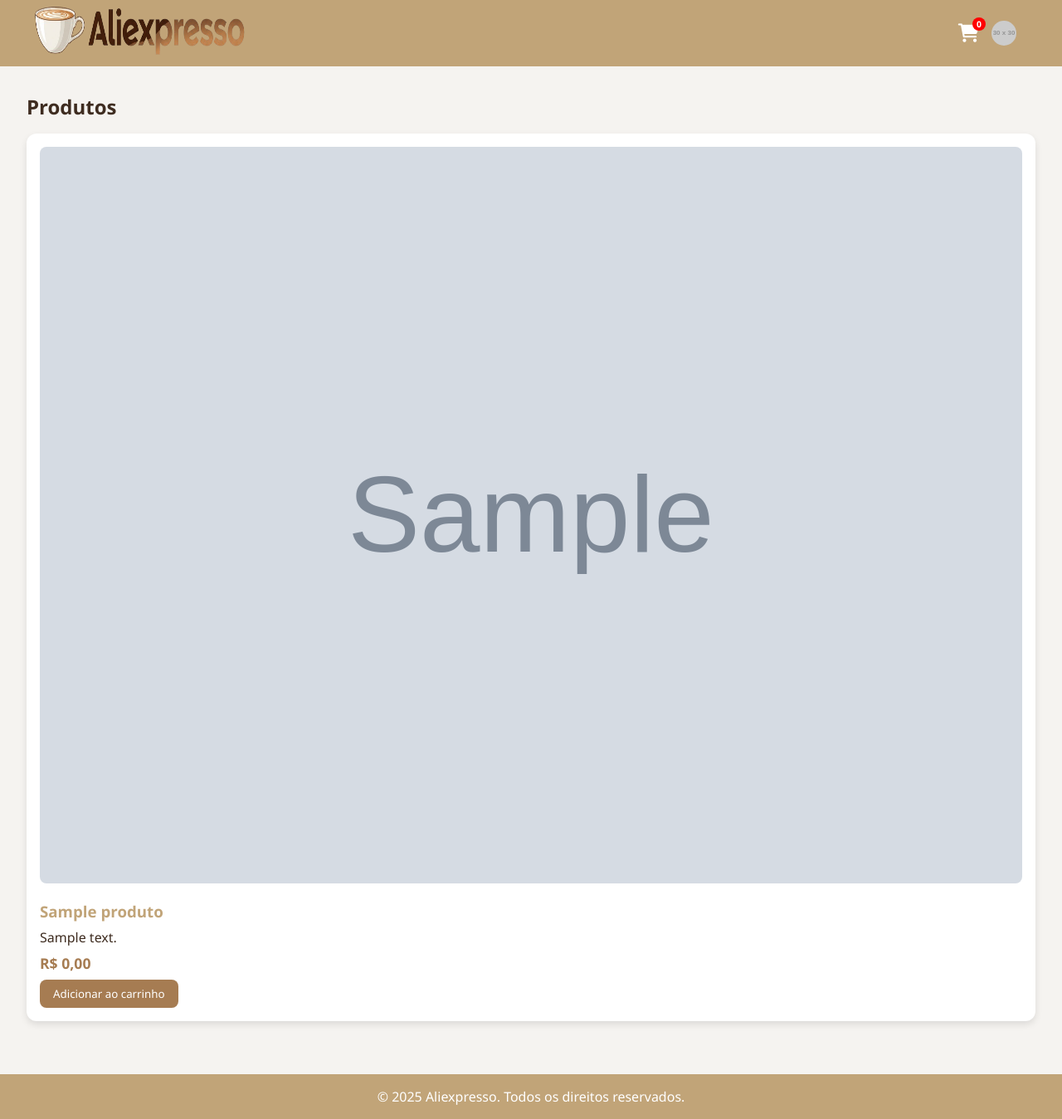
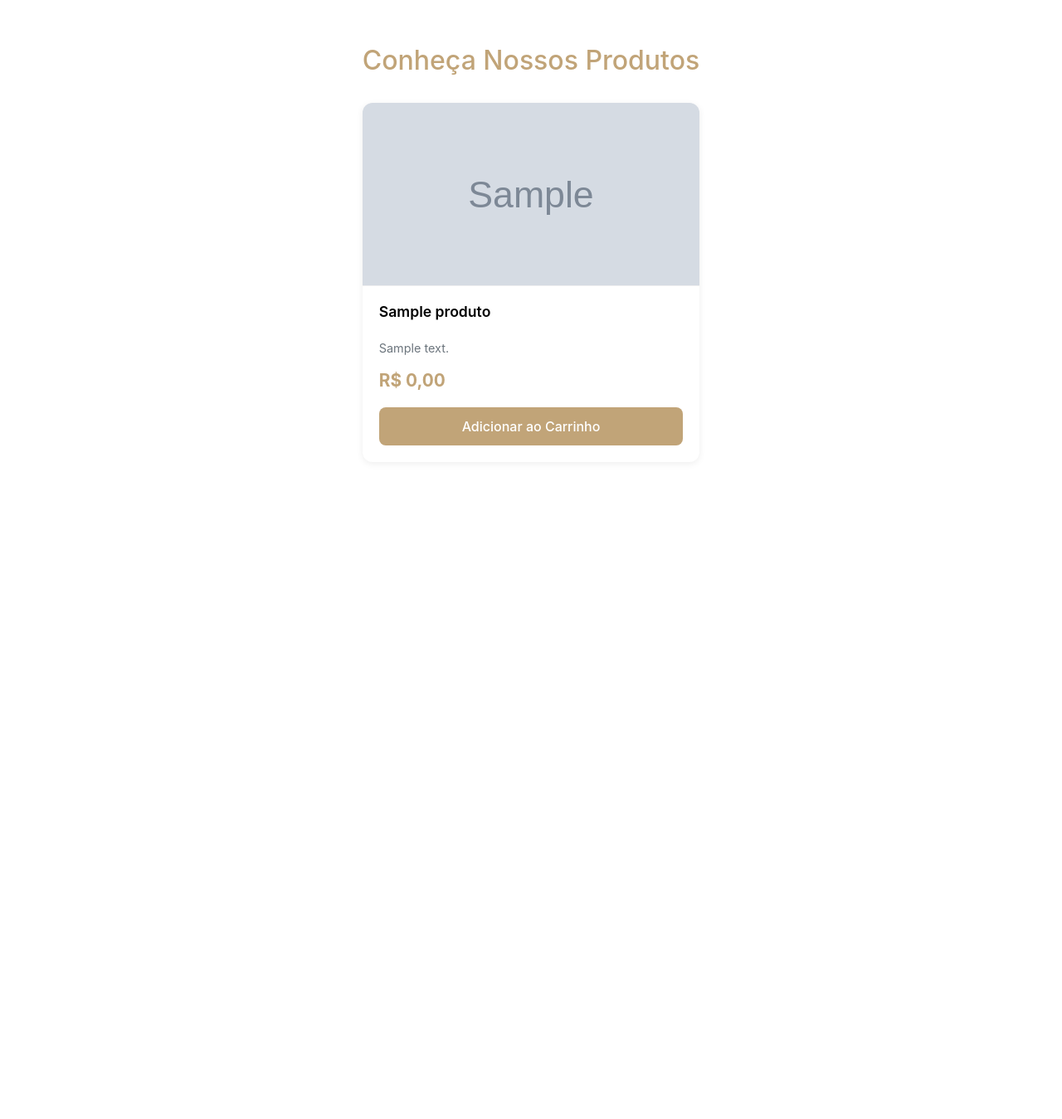
Before and after one commit to JoaoTrombeta/Aliexpresso, a PHP site: the page made by view/produtos/index.php in a window 1280 px wide. Shown: the whole page at 83% size. After the commit the page ends 537 px from the top, so only its background shows below. Run offline with PHP 8.4, Linux system fonts and the light colour scheme; the template is opened without the code that fills it: most values are stand-ins (such as "Sample title", 1, 10 or a date in 2020); grey boxes marked "Sample" are stand-in pictures; grey boxes labelled with a size stand in for pictures from a placeholder-image service; some libraries are stand-ins or nearby versions.

Commit message:
CRUD Produtos Finalizado

```diff
--- a/view/produtos/index.php
+++ b/view/produtos/index.php
@@ -1,35 +1,125 @@
-<?php
-    require_once __DIR__ . "/../../controller/pageController.php";
-?>
 <!DOCTYPE html>
 <html lang="pt-br">
 <head>
     <meta charset="UTF-8">
-    <title>Aliexpresso - Produtos</title>
-    <link rel="stylesheet" href="./assets/css/produtos.css">
-    <link rel="stylesheet" href="./assets/css/header.css">
-    <link rel="stylesheet" href="./assets/css/footer.css">
+    <title>Nossos Produtos - Aliexpresso</title>
+    <link rel="stylesheet" href="assets/css/header.css">
+    <link rel="stylesheet" href="assets/css/footer.css">
     <link rel="stylesheet" href="https://cdnjs.cloudflare.com/ajax/libs/font-awesome/6.0.0-beta3/css/all.min.css">
+    <!-- [ATUALIZADO] CSS para estilizar o catálogo como na imagem -->
+    <style>
+        body {
+            font-family: -apple-system, BlinkMacSystemFont, "Segoe UI", Roboto, Helvetica, Arial, sans-serif;
+            background-color: var(--cor-fundo);
+            margin: 0;
+            display: flex;
+            flex-direction: column;
+            min-height: 100vh;
+        }
+        .catalog-container {
+            flex-grow: 1;
+            max-width: 1200px;
+            margin: 2rem auto;
+            padding: 0 2rem;
+        }
+        .catalog-container h1 {
+            color: var(--cor-primaria);
+            text-align: center;
+            margin-bottom: 2rem;
+            font-weight: 500;
+        }
+        .grid-produtos {
+            display: grid;
+            grid-template-columns: repeat(auto-fill, minmax(280px, 1fr));
+            gap: 2rem;
+        }
+        .card-produto {
+            background-color: #fff;
+            border-radius: 12px;
+            box-shadow: 0 2px 8px rgba(0,0,0,0.07);
+            overflow: hidden;
+            display: flex;
+            flex-direction: column;
+            transition: transform 0.3s ease, box-shadow 0.3s ease;
+            text-align: left;
+        }
+        .card-produto:hover {
+            transform: translateY(-5px);
+            box-shadow: 0 6px 16px rgba(0,0,0,0.1);
+        }
+        .card-produto img {
+            width: 100%;
+            height: 220px;
+            object-fit: cover;
+            border-bottom: 1px solid #f0f0f0;
+        }
+        .card-info {
+            padding: 1.25rem;
+            flex-grow: 1;
+            display: flex;
+            flex-direction: column;
+        }
+        .card-info h3 {
+            margin: 0 0 0.5rem 0;
+            color: var(--cor-texto);
+            font-size: 1.1rem;
+            font-weight: 600;
+        }
+        .card-info .descricao {
+            font-size: 0.9rem;
+            color: #6c757d;
+            flex-grow: 1;
+            margin-bottom: 1rem;
+            line-height: 1.5;
+        }
+        .card-info .preco {
+            font-size: 1.3rem;
+            font-weight: 700;
+            color: var(--cor-primaria);
+            margin-bottom: 1.25rem;
+        }
+        .card-info .btn-comprar {
+            background-color: var(--cor-primaria);
+            color: white;
+            border: none;
+            padding: 0.8rem;
+            border-radius: 8px;
+            cursor: pointer;
+            text-align: center;
+            text-decoration: none;
+            font-weight: 500;
+            transition: background-color 0.2s ease;
+        }
+        .card-info .btn-comprar:hover {
+            background-color: #4E342E; /* Um tom de marrom mais escuro */
+        }
+    </style>
 </head>
 <body>
     <?php \Aliexpresso\Controller\PageController::renderHeader(); ?>
 
-    <main>
-        <h2>Produtos</h2>
+    <main class="catalog-container">
+        <h1>Conheça Nossos Produtos</h1>
         <div class="grid-produtos">
-            <?php foreach($produtos as $produto): ?>
-                <div class="card">
-                    <img src="../../assets/<?php echo $produto->imagem; ?>" alt="<?php echo $produto->nome; ?>">
-                    <h3><?php echo $produto->nome; ?></h3>
-                    <p><?php echo $produto->descricao; ?></p>
-                    <strong>R$ <?php echo number_format($produto->preco, 2, ',', '.'); ?></strong>
-                    <button>Adicionar ao carrinho</button>
-                </div>
-            <?php endforeach; ?>
+            <?php if (empty($produtos)): ?>
+                <p>Nenhum produto encontrado.</p>
+            <?php else: ?>
+                <?php foreach($produtos as $produto): ?>
+                    <div class="card-produto">
+                        <!-- Usando a sintaxe de array e htmlspecialchars para segurança -->
+                        <img src="<?= htmlspecialchars($produto['imagem']) ?>" alt="<?= htmlspecialchars($produto['nome']) ?>">
+                        <div class="card-info">
+                            <h3><?= htmlspecialchars($produto['nome']) ?></h3>
+                            <p class="descricao"><?= htmlspecialchars($produto['descricao']) ?></p>
+                            <strong class="preco">R$ <?= number_format($produto['preco'], 2, ',', '.') ?></strong>
+                            <a href="#" class="btn-comprar">Adicionar ao Carrinho</a>
+                        </div>
+                    </div>
+                <?php endforeach; ?>
+            <?php endif; ?>
         </div>
     </main>
 
     <?php \Aliexpresso\Controller\PageController::renderFooter(); ?>
-    <script src="./assets/js/header.js"></script>
 </body>
 </html>
```
Also changed, not shown: assets/css/admin.css (+15 -0 lines), assets/js/image-preview.js (added, +18 -0 lines), config.php (added, +11 -0 lines), controller/AdminController.php (+81 -4 lines), controller/ProdutoController.php (+8 -30 lines), database/aliexpresso.sql (+16 -12 lines), model/ProdutoFactory.php (+17 -3 lines), model/ProdutoModel.php (added, +54 -0 lines), model/produtos/CafeEmGraos.php (+9 -22 lines), view/admin/produto_crud.php (added, +146 -0 lines), assets/images/produtos/6858d1cb53dde-Chocolate C amargo.png (added), assets/images/produtos/6858d1d25867c-Chocolate C amargo.png (added), assets/images/produtos/6858d1e2954bf-Chocolate C amargo.png (added), assets/images/produtos/6858d1e57d382-Chocolate C amargo.png (added), 1 more files.
